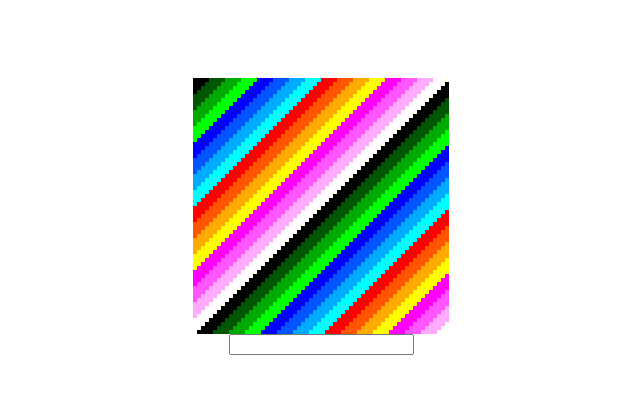
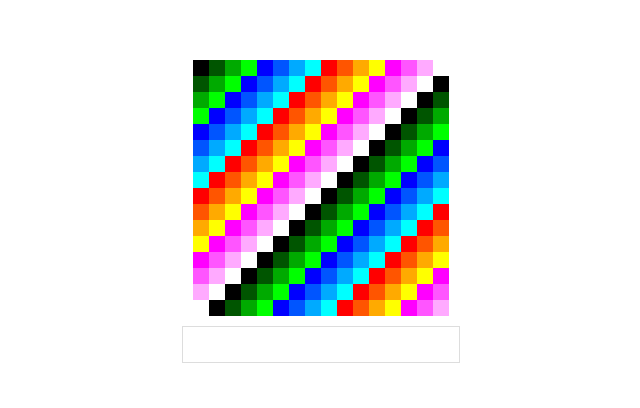
Before and after one commit to brennop/xyt, a website built with Vite: page index.html in a window 1280 px wide. Shown: the part 168-576 px from the top of the page, without its empty margins (319-959 px from the left). Built offline with nearby package versions, Linux system fonts and the light colour scheme; animation ran at ten frames a second.

Commit message:
improve eval

```diff
--- a/main.js
+++ b/main.js
@@ -24,73 +24,54 @@ const pallet = {
   15: "#ffffff",
 };
 
-const SIZE = 64;
+const SIZE = 16;
 const CANVAS_SIZE = 256;
 const PIXEL_SIZE = CANVAS_SIZE / SIZE;
 const RATIO = 16 / SIZE;
 
 const data = {
   expr: "x y +",
-}
+};
 
-// expr is a string that contains instructions to draw a pixel
-// x and y push x and y coordinates to the stack
-// t push the time to the stack
-// +, -, *, /, %, ^, & and | are arithmetic operators
-// 0-F push a number to the stack
-// S, C, T are math functions
-//
-// this function returns the color of the pixel
-function _eval(expr, x, y, t) {
+const lookup = {
+  x: (x, y, t, i, s) => [...s, x * RATIO],
+  y: (x, y, t, i, s) => [...s, y * RATIO],
+  t: (x, y, t, i, s) => [...s, t],
+  i: (x, y, t, i, s) => [...s, i],
+  "+": (x, y, t, i, [a, b, ...s]) => [...s, a + b],
+  "-": (x, y, t, i, [a, b, ...s]) => [...s, a - b],
+  "*": (x, y, t, i, [a, b, ...s]) => [...s, a * b],
+  "/": (x, y, t, i, [a, b, ...s]) => [...s, a / b],
+  "%": (x, y, t, i, [a, b, ...s]) => [...s, a % b],
+  "&": (x, y, t, i, [a, b, ...s]) => [...s, a & b],
+  "|": (x, y, t, i, [a, b, ...s]) => [...s, a | b],
+  "^": (x, y, t, i, [a, b, ...s]) => [...s, a ^ b],
+  S: (x, y, t, i, [a, ...s]) => [...s, Math.sin(a)],
+  C: (x, y, t, i, [a, ...s]) => [...s, Math.cos(a)],
+  T: (x, y, t, i, [a, ...s]) => [...s, Math.tan(a)],
+  " ": (x, y, t, i, s) => s,
+  0: (x, y, t, i, s) => [...s, 0],
+  1: (x, y, t, i, s) => [...s, 1],
+  2: (x, y, t, i, s) => [...s, 2],
+  3: (x, y, t, i, s) => [...s, 3],
+  4: (x, y, t, i, s) => [...s, 4],
+  5: (x, y, t, i, s) => [...s, 5],
+  6: (x, y, t, i, s) => [...s, 6],
+  7: (x, y, t, i, s) => [...s, 7],
+  8: (x, y, t, i, s) => [...s, 8],
+  9: (x, y, t, i, s) => [...s, 9],
+  a: (x, y, t, i, s) => [...s, 10],
+  b: (x, y, t, i, s) => [...s, 11],
+  c: (x, y, t, i, s) => [...s, 12],
+  d: (x, y, t, i, s) => [...s, 13],
+  e: (x, y, t, i, s) => [...s, 14],
+  f: (x, y, t, i, s) => [...s, 15],
+};
+
+function _eval(expr, x, y, t, i) {
   return [...expr].reduce((stack, token) => {
-    switch (token) {
-      case "x":
-        stack.push(x * RATIO);
-        break;
-      case "y":
-        stack.push(y * RATIO);
-        break;
-      case "t":
-        stack.push(t / 1000);
-        break;
-      case "+":
-        stack.push(stack.pop() + stack.pop());
-        break;
-      case "-":
-        stack.push(stack.pop() - stack.pop());
-        break;
-      case "*":
-        stack.push(stack.pop() * stack.pop());
-        break;
-      case "/":
-        stack.push(stack.pop() / stack.pop());
-        break;
-      case "%":
-        stack.push(stack.pop() % stack.pop());
-        break;
-      case "&":
-        stack.push(stack.pop() & stack.pop());
-        break;
-      case "|":
-        stack.push(stack.pop() | stack.pop());
-        break;
-      case "^":
-        stack.push(stack.pop() ^ stack.pop());
-      case "S":
-        stack.push(Math.sin(stack.pop()));
-      case "C":
-        stack.push(Math.cos(stack.pop()));
-      case "T":
-        stack.push(Math.tan(stack.pop()));
-
-      case " ":
-        break;
-      default:
-        stack.push(parseInt(token, 16));
-    }
-
-    return stack;
-  }, []).pop();
+    return lookup[token]?.(x, y, t, i, stack);
+  }, []);
 }
 
 function render(t) {
--- a/style.css
+++ b/style.css
@@ -16,3 +16,10 @@ body {
   justify-content: center;
   width: min-content;
 }
+
+.input {
+  width: 100%;
+  padding: 10px;
+  border: 1px solid #ddd;
+  margin: 10px;
+}
```
